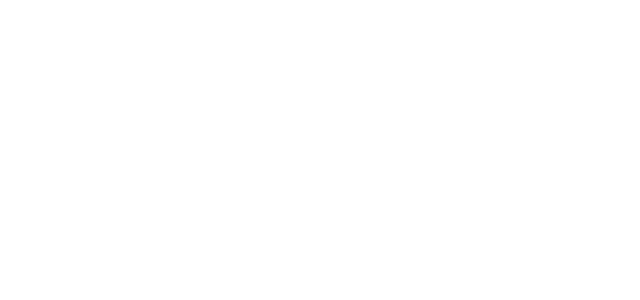
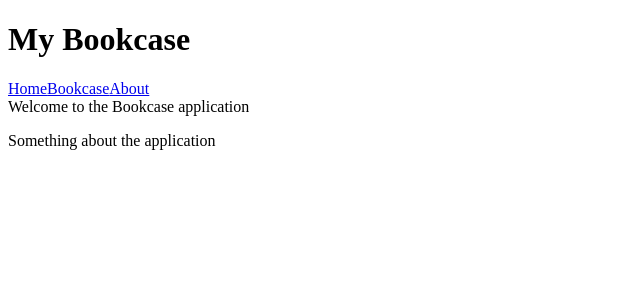
Before and after one commit to cbf-academy-modern-frontend-course/react-starter-files-Darlyn-Lurikah, a React (Create React App) app in the folder bookcase-app/: page /about in a window 1280 px wide. Before the commit this address had no page. Shown: the top 300 px of the page, without its empty margins (0-640 px from the left). Built offline with nearby package versions, Linux system fonts and the light colour scheme.

Commit message:
About page connecting to header and displaying

```diff
--- a/bookcase-app/src/App.js
+++ b/bookcase-app/src/App.js
@@ -6,6 +6,7 @@
 import { BrowserRouter ,Routes, Route, } from 'react-router-dom';
 // import Header from './components/Header';
 import Homepage from './components/Homepage';
+import About from './pages/About';
 
 
 function App() {
@@ -22,6 +23,7 @@
         <Routes>
           <Route path="/" element={<Homepage books={books} addBook={addBook}/>} />
           <Route path="/bookcase" element={<BookList/>} />
+          <Route path="/about" element={<About/>} />
         </Routes>
       </BrowserRouter>
 
--- a/bookcase-app/src/components/Header.js
+++ b/bookcase-app/src/components/Header.js
@@ -6,6 +6,7 @@
             <h1>My Bookcase</h1>
             <Link to="/">Home</Link>
             <Link to="/bookcase" className="bookLink">Bookcase</Link>
+            <Link to="/about">About</Link>
         </>
 
     )
--- /dev/null
+++ b/bookcase-app/src/pages/About.js
@@ -0,0 +1,13 @@
+import Header from "../components/Header"
+
+function About () {
+    return (
+        <div>
+            <Header/>
+            <header>Welcome to the Bookcase application</header>
+            <p>Something about the application</p>
+        </div>
+    )
+}
+
+export default About
```
